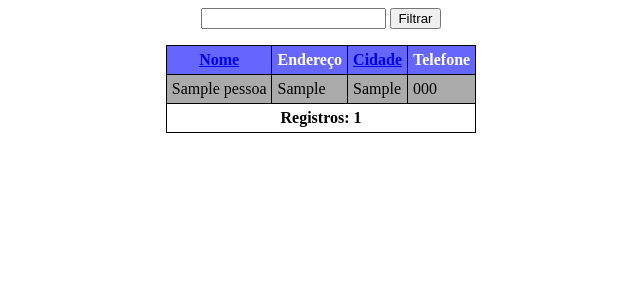
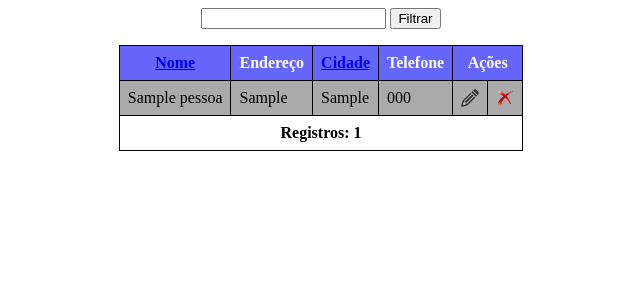
Before and after one commit to AlessandroEtec/2_ETIM_JAVA, a PHP site: page /lista.php in a window 1280 px wide. Shown: the top 300 px of the page, without its empty margins (319-959 px from the left). Run offline with PHP 8.4, Linux system fonts and the light colour scheme; tables that the repository leaves empty or names only in its code hold one stand-in row (values such as "Sample post").

Commit message:
Listagem com links para Alterar e Excluir

```diff
--- a/AGENDA/lista.php
+++ b/AGENDA/lista.php
@@ -12,7 +12,7 @@
         color:white;
     }
     td, th{
-        padding: 5px;
+        padding: 8px;
     }
     .c0{
         background-color: #dddddd;
@@ -60,6 +60,7 @@ if ($resultado) {
     "<th>Endereço</th>" .
     "<th><a href='?ordem=cidade'>Cidade</a></th>" .
     "<th>Telefone</th>" .
+    "<th colspan='2'>Ações</th>" .
     "</tr>" .
     "</thead>".
             "<tbody>";
@@ -67,15 +68,19 @@ if ($resultado) {
     while ($linha = $resultado->fetch_array()) {
         $cont++;
         $classe = $cont % 2;
+        $codigo = $linha["codigo"];
                echo "<tr class='c$classe'>" .
              "<td>" . $linha["nome"] . "</td>" .
              "<td>" . $linha["endereco"] . "</td>" .
              "<td>" . $linha["cidade"] . "</td>" .
              "<td>" . $linha["telefone"] . "</td>" .
+             "<td><a href='formularioAlterar.php?codigo=$codigo'><img title='Editar' src='img/edit.png' height='18'/></a></td>".
+             "<td><a href='excluir.php?codigo=$codigo'><img title='Excluir' src='img/delete.png' height='18'/></a></td>".
+
              "</tr>";
     }
     echo "</tbody>";
-    echo "<tfoot><tr><th colspan='4'>Registros: $cont</th></tfoot>";
+    echo "<tfoot><tr><th colspan='6'>Registros: $cont</th></tfoot>";
     echo  "</table>";
 
 } else {
```
Also changed, not shown: AGENDA/img/delete.png (added), AGENDA/img/edit.png (added).
